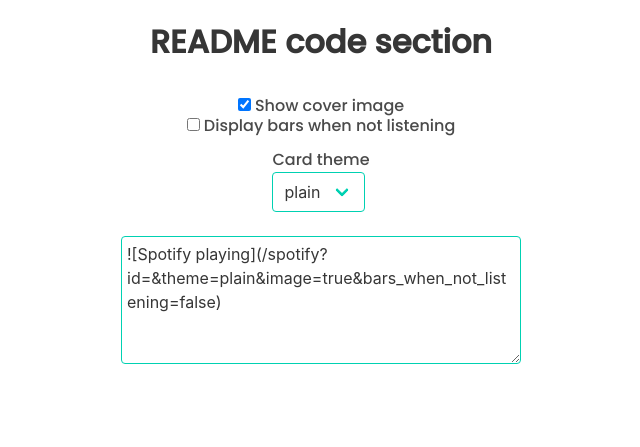
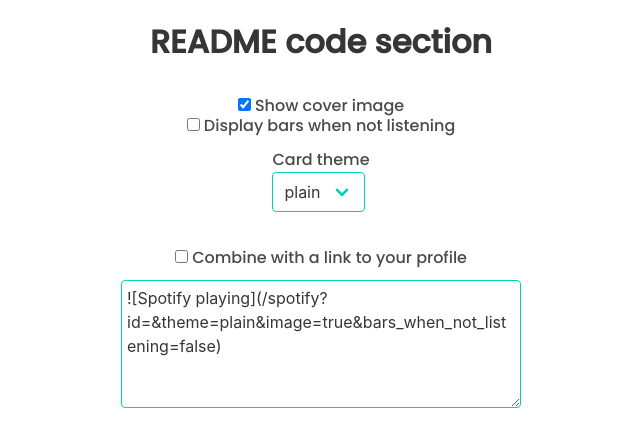
Before and after one commit to janaSunrise/spotify-playing-readme, a Flask app: template app/templates/cb.html.j2 in a window 1280 px wide. Shown: the part 52-499 px from the top of the page, without its empty margins (319-959 px from the left). Run offline with Flask 2, Linux system fonts and the light colour scheme; the template is opened without the code that fills it, so the values that code supplies are empty; parts of the project's set-up code (start-up, migrations or seed data) failed here and were passed over; some libraries are stand-ins or nearby versions.

Commit message:
New useful feature, for people to link their profiles too.

```diff
--- a/app/templates/cb.html.j2
+++ b/app/templates/cb.html.j2
@@ -82,6 +82,15 @@
           </div>
         </div>
 
+        <br />
+
+        <div class="columns is-mobile is-centered">
+            <label class="checkbox">
+              <input type="checkbox" id="link-to-profile">
+              Combine with a link to your profile
+            </label>
+        </div>
+
         <div class="columns is-mobile is-centered">
           <div class="column is-narrow">
             <p class="bd-notification is-primary">
@@ -97,6 +106,7 @@
     <script>
         let user_id = "{{ id }}";
         let code = $("#readme");
+        let link_to_profile = false;
 
         let parameters = {
             id: user_id,
@@ -109,7 +119,9 @@
             let base_url = "{{ base_url }}/spotify?";
             let url = base_url + $.param(parameters, true);
 
-            code.text(`![Spotify playing](${url})`);
+            code.text(
+                link_to_profile ? `[![Spotify playing](${url})](https://open.spotify.com/user/${user_id})` : `![Spotify playing](${url})`
+            );
         }
 
         change_url();
@@ -122,6 +134,9 @@
         $('#bars-when-not-listening').change(function() {
             parameters.bars_when_not_listening = this.checked; change_url();
         });
+        $('#link-to-profile').change(function() {
+            link_to_profile = this.checked; change_url();
+        });
     </script>
 
   </body>
```
Also changed, not shown: README.md.
